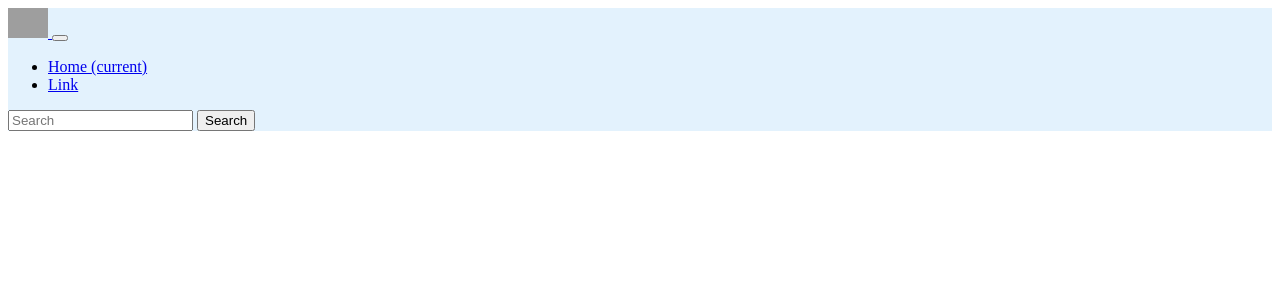
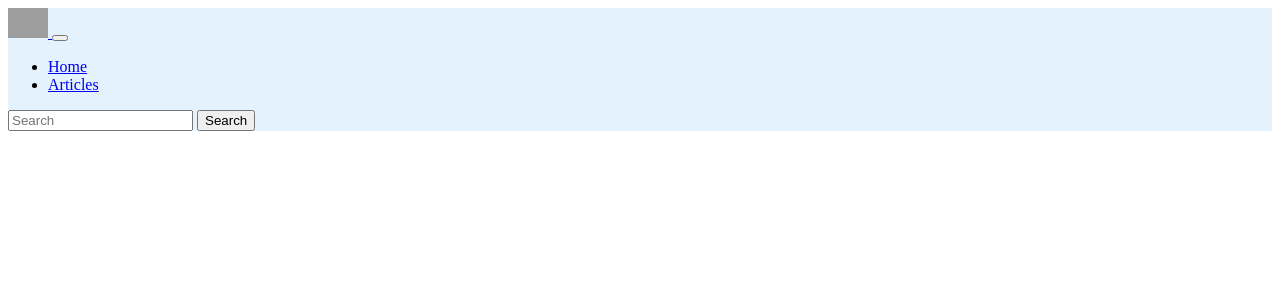
Before and after one commit to MutumaMutuma/NewsHighlight, a Flask app: template app/templates/navbar.html in a window 1280 px wide. Shown: the top 300 px of the page. Run offline with Flask 2, Linux system fonts and the light colour scheme; the template is opened without the code that fills it, so the values that code supplies are empty; some libraries are stand-ins or nearby versions; grey boxes are pictures that could not be loaded.

Commit message:
debugged

```diff
--- a/app/templates/base.html
+++ b/app/templates/base.html
@@ -5,6 +5,10 @@
         <meta charset="utf-8">
     </head>
     <body>
+    <!--Navbar content-->
+    {% block navbar %}
+        {% include 'navbar.html' %}
+    {% endblock %}
         <!-- Content block -->
 
         {% block content %}
--- a/app/templates/index.html
+++ b/app/templates/index.html
@@ -4,14 +4,14 @@
     {% block content %}
        <h1> {{ title }} </h1>
        <ul>
-    <div class="container">
+    <div class="container-fluid">
        <div class="row">
        {% for item in enter%}
        <div class="col-md-4">
         <div class="thumbnail">
             <li style="color:#3a4a84; font-size:20px;">{{item.name}}</li>
             <p>{{ item.description }}</p>
-            <button style="background-color:#5f7add;" class="btn btn">Visit</button>
+            <button style="background-color:#6f8bf2;" class="btn btn">Visit</button>
         </div>
        </div>
        {% endfor %}
--- a/app/templates/macros.html
+++ b/app/templates/macros.html
@@ -1,4 +1,5 @@
 {% macro displaySourceList(source_list) %}
+{% include 'navbar.html' %}
 <div class="col-xs-12 col-sm-4 col-md-2 col-lg-2 movie-card">
     <ul>
     {% for source in source_list %}
--- a/app/templates/navbar.html
+++ b/app/templates/navbar.html
@@ -6,11 +6,11 @@
 
   <div class="collapse navbar-collapse" id="navbarSupportedContent">
     <ul class="navbar-nav mr-auto">
-      <li class="nav-item active">
-        <a class="nav-link" href="#">Home <span class="sr-only">(current)</span></a>
+      <li class="nav-item">
+        <a class="nav-link" href="#">Home</a>
       </li>
       <li class="nav-item">
-        <a class="nav-link" href="#">Link</a>
+        <a class="nav-link" href="#">Articles</a>
       </li>
     </ul>
     <form class="form-inline my-2 my-lg-0">
```
